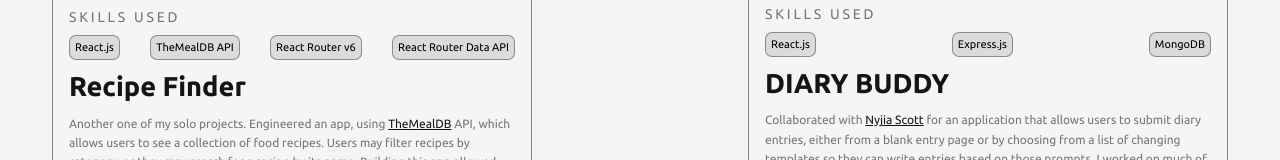
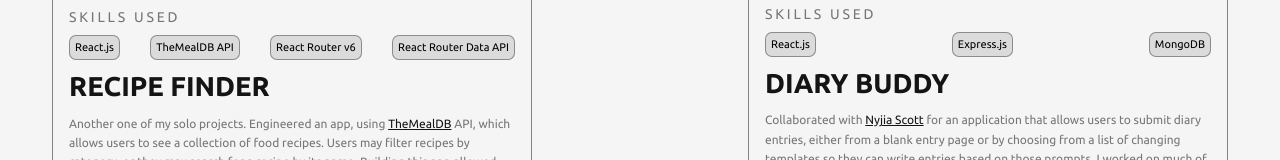
Before and after one commit to jamescaleca/professional-portfolio, a React (Create React App) app: page / in a window 1280 px wide. Shown: the part 2761-2921 px from the top of the page. Built offline with nearby package versions, Linux system fonts and the light colour scheme.

Commit message:
Made the title for Recipe Finder all caps to match the formatting of the other three projects.

```diff
--- a/src/components/Home.js
+++ b/src/components/Home.js
@@ -232,7 +232,7 @@ function Home() {
                 target="_blank"
                 rel="noopener noreferrer"
                 className="project-title"
-              >Recipe Finder
+              >RECIPE FINDER
               </a>
               <label htmlFor='covid-app' className="project-description">Another one of my solo projects. Engineered an app, using <a href="https://www.themealdb.com/" target="_blank" rel="noopener noreferrer">TheMealDB</a> API, which allows users to see a collection of food recipes. Users may filter recipes by category, or they may search for a recipe by its name. Building this app allowed me to put into practice everything I know about React Router v6 and its Data APIs, and gave me excellent experience with visualizing API data.</label>
             </div>
```
